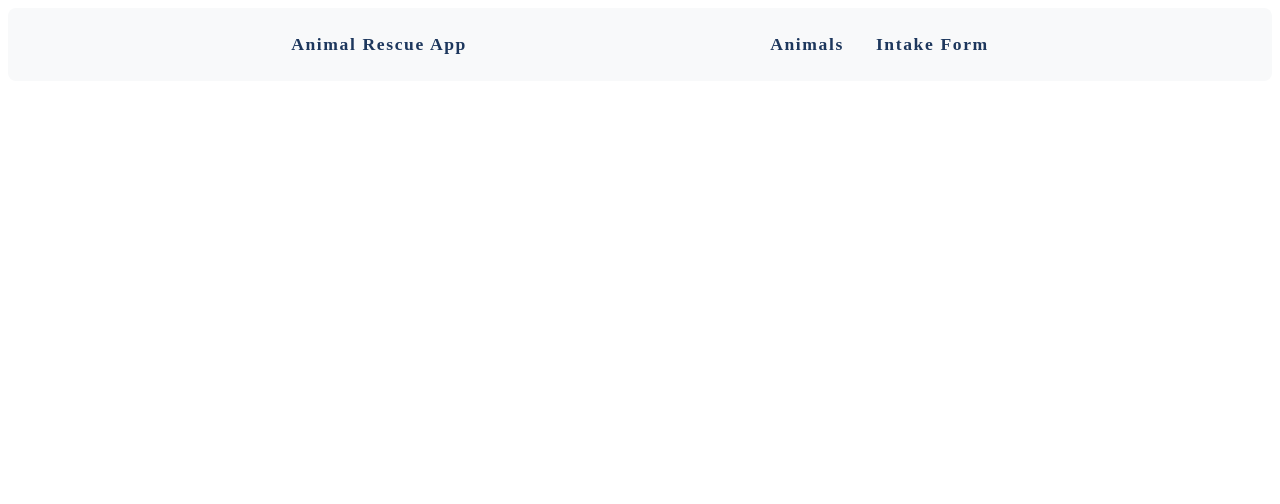
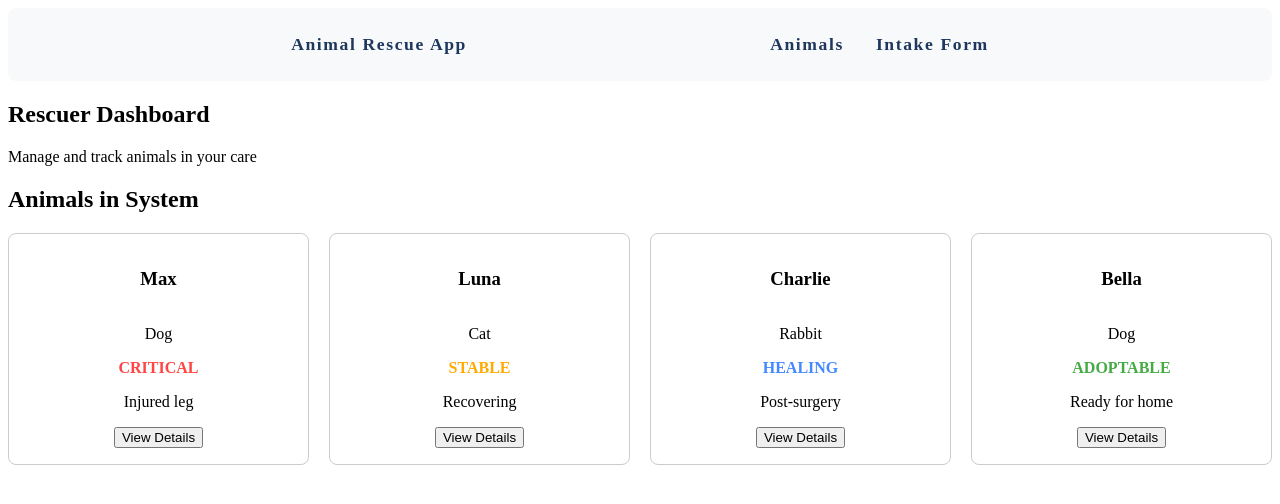
Before and after one commit to ebey04/animalRescueApp, a React (Vite) app: page / in a window 1280 px wide. Shown: the top 504 px of the page. Built offline with nearby package versions, Linux system fonts and the light colour scheme.

Commit message:
feat:add .Home component for dashboard view of all current animals with style

```diff
--- a/src/App.jsx
+++ b/src/App.jsx
@@ -2,6 +2,7 @@ import { useState } from 'react'
 import './App.css'
 import { Link } from 'react-router-dom'
 import Navbar from './navbar/Navbar.jsx'
+import Home from './Home/Home.jsx'
 
 function App() {
 
@@ -9,6 +10,7 @@ function App() {
   return (
     <>
       <Navbar />
+      <Home />
     </>
   )
 }
--- /dev/null
+++ b/src/Home/Home.jsx
@@ -0,0 +1,50 @@
+import styles from './Home.module.css';
+import { useState } from 'react';
+
+export default function Home() {
+    const [animals] = useState([
+        { id: 1, name: 'Max', type: 'Dog', emoji: '🐕', status: 'critical', notes: 'Injured leg' },
+        { id: 2, name: 'Luna', type: 'Cat', emoji: '🐱', status: 'stable', notes: 'Recovering' },
+        { id: 3, name: 'Charlie', type: 'Rabbit', emoji: '🐰', status: 'healing', notes: 'Post-surgery' },
+        { id: 4, name: 'Bella', type: 'Dog', emoji: '🐕', status: 'adoptable', notes: 'Ready for home' },
+    ]);
+
+    const statusOrder = { critical: 0, stable: 1, healing: 2, adoptable: 3 };
+    const sortedAnimals = [...animals].sort((a, b) => statusOrder[a.status] - statusOrder[b.status]);
+
+    const statusColors = {
+        critical: '#ff4444',
+        stable: '#ffaa00',
+        healing: '#4488ff',
+        adoptable: '#44aa44',
+    };
+
+    return (
+        <div className={styles.homeContainer}>
+            <main className={styles.mainContent}>
+                <section className={styles.heroSection}>
+                    <h1 className={styles.heroTitle}>Rescuer Dashboard</h1>
+                    <p className={styles.heroSubtitle}>Manage and track animals in your care</p>
+                </section>
+
+                <section className={styles.featuredSection} aria-label="Animals by Status">
+                    <h2 className={styles.sectionTitle}>Animals in System</h2>
+                    <div className={styles.animalsGrid}>
+                        {sortedAnimals.map((animal) => (
+                            <article key={animal.id} className={styles.animalCard}>
+                                {animal.image && <img src={animal.image} alt={animal.name} className={styles.animalImage} />}
+                                <h3 className={styles.animalName}>{animal.name}</h3>
+                                <p className={styles.animalType}>{animal.type}</p>
+                                <div style={{ color: statusColors[animal.status], fontWeight: 'bold' }}>
+                                    {animal.status.toUpperCase()}
+                                </div>
+                                <p className={styles.cardDescription}>{animal.notes}</p>
+                                <button className={styles.learnMoreBtn}>View Details</button>
+                            </article>
+                        ))}
+                    </div>
+                </section>
+            </main>
+        </div>
+    );
+}
--- /dev/null
+++ b/src/Home/Home.module.css
@@ -0,0 +1,24 @@
+.animalsGrid{
+    display: grid;
+    grid-template-columns: repeat(auto-fit, minmax(300px, 1fr));
+    gap: 20px;
+}
+
+.animalCard{
+    border: 1px solid #ccc;
+    border-radius: 8px;
+    padding: 16px;
+    display: flex;
+    flex-direction: column;
+    align-items: center;
+}
+
+.animalCard:hover, .animalCard:focus-visible{
+    transform: translateY(-8px);
+    box-shadow:  0 0 5px lightgrey;
+}
+
+.animalImage{
+    width: 200px;
+    height: auto;
+}
```
